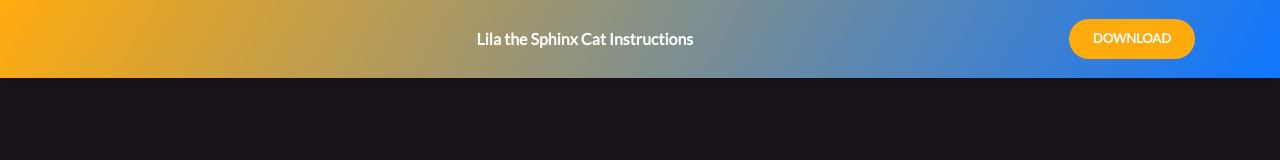
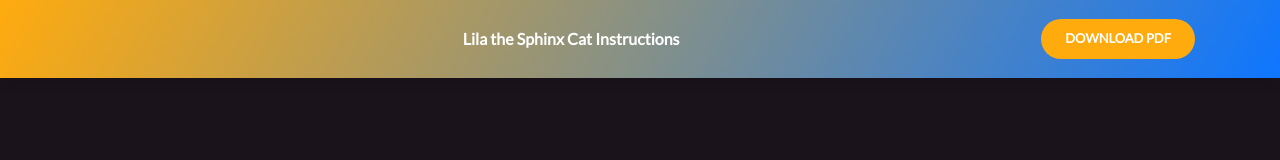
Before and after one commit to CyberVeronika/CyberVeronika.github.io, a plain HTML site: page index.html in a window 1280 px wide. Shown: the top 160 px of the page. Drawn offline with nearby package versions, Linux system fonts and the light colour scheme; a script that the page names is missing.

Commit message:
Update index.html

```diff
--- a/index.html
+++ b/index.html
@@ -24,7 +24,7 @@
               </li>
             </ul>
           </div>
-          <a href="" class="btn btn-danger download-template" role="button" aria-disabled="true">Download</a>
+          <a href="" class="btn btn-danger download-template" role="button" aria-disabled="true">Download PDF</a>
       </div>
     </nav>
     <main class="page cv-page">
```
